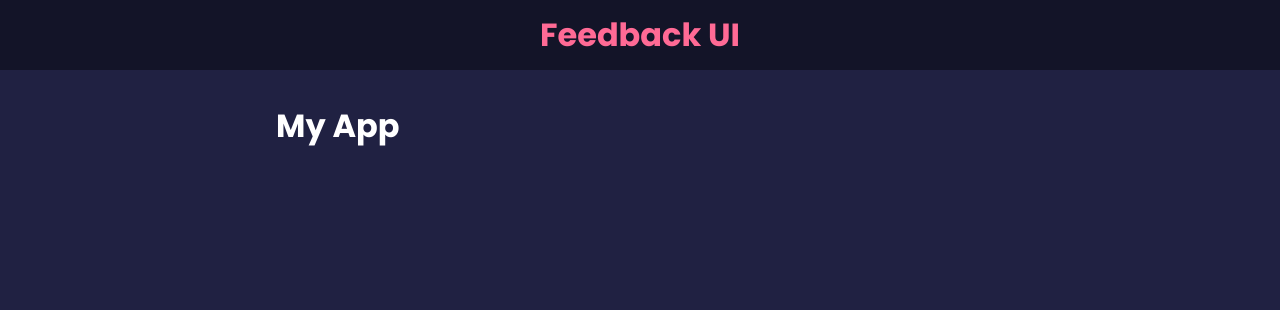
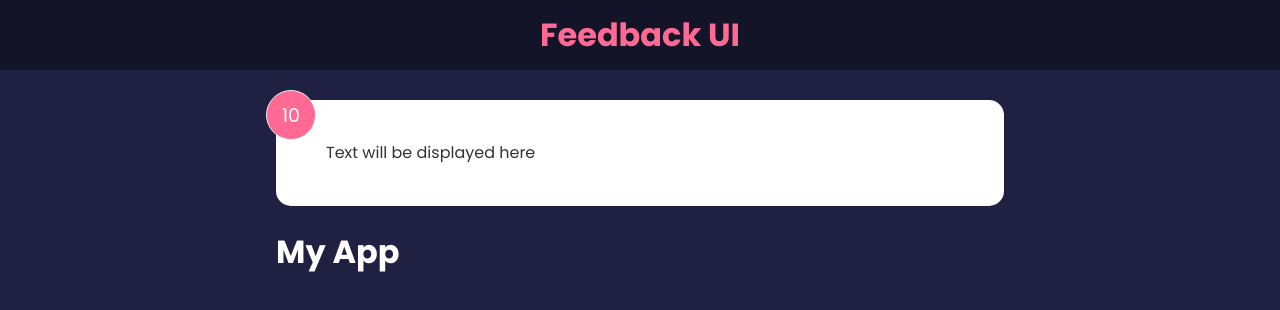
Before and after one commit to BnodpriA/review-app, a React (Create React App) app: page / in a window 1280 px wide. Shown: the top 310 px of the page. Built offline with nearby package versions, Linux system fonts and the light colour scheme.

Commit message:
Feedback component created and imported

```diff
--- a/src/App.js
+++ b/src/App.js
@@ -1,9 +1,11 @@
 import Header from "./components/Header";
+import FeedbackItem from "./components/FeedbackItem";
 function App() {
     return(
         <>
         <Header />
          <div className="container">
+             <FeedbackItem />
             <h1>My App</h1>
         </div>
         </>
--- /dev/null
+++ b/src/components/FeedbackItem.jsx
@@ -0,0 +1,14 @@
+import React from 'react'
+
+function FeedbackItem() {
+  return (
+    <div className="card">
+        <div className="num-display">10</div>
+        <div className="text-display">
+            Text will be displayed here
+        </div>
+    </div>
+  )
+}
+
+export default FeedbackItem
```
